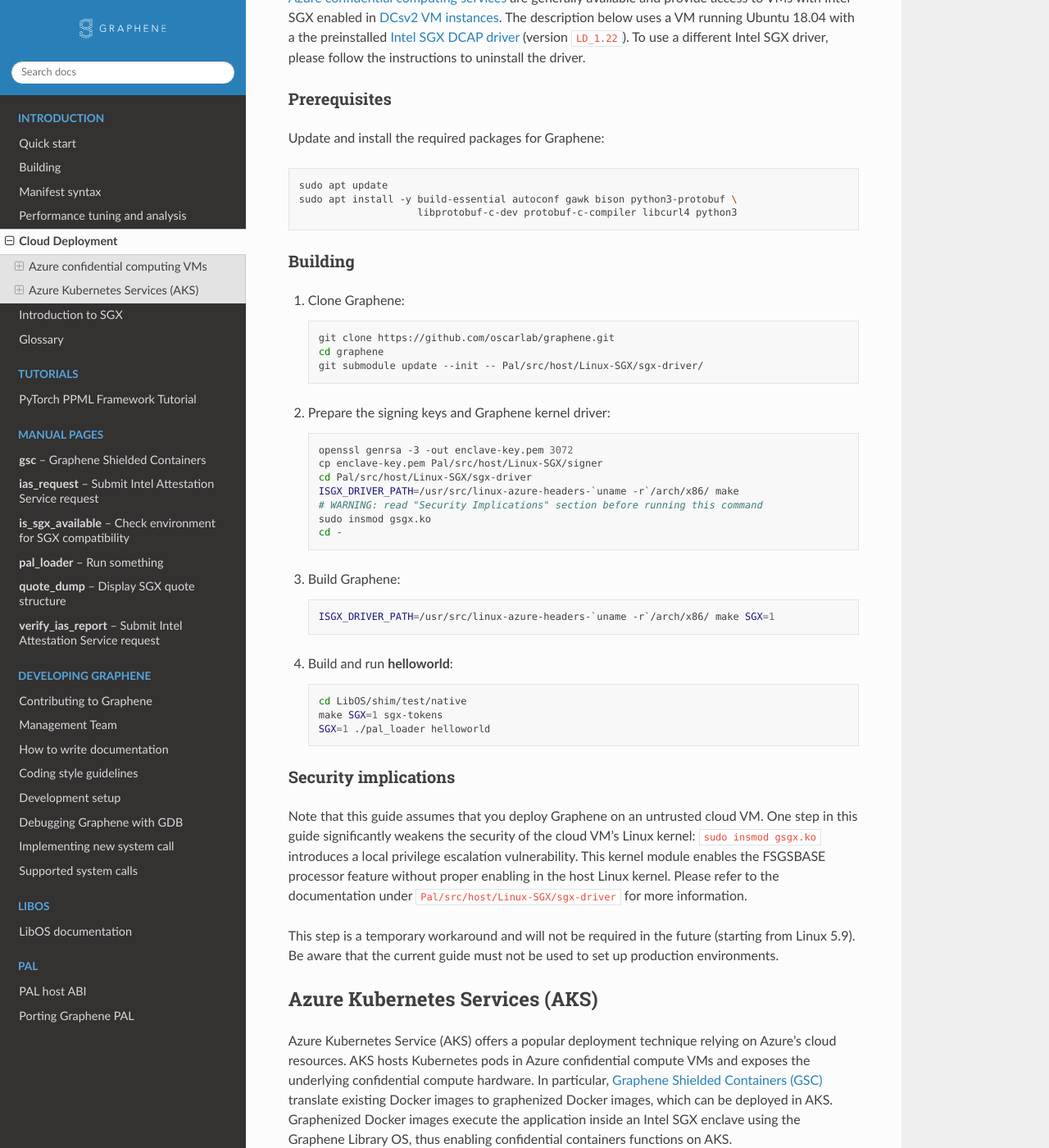
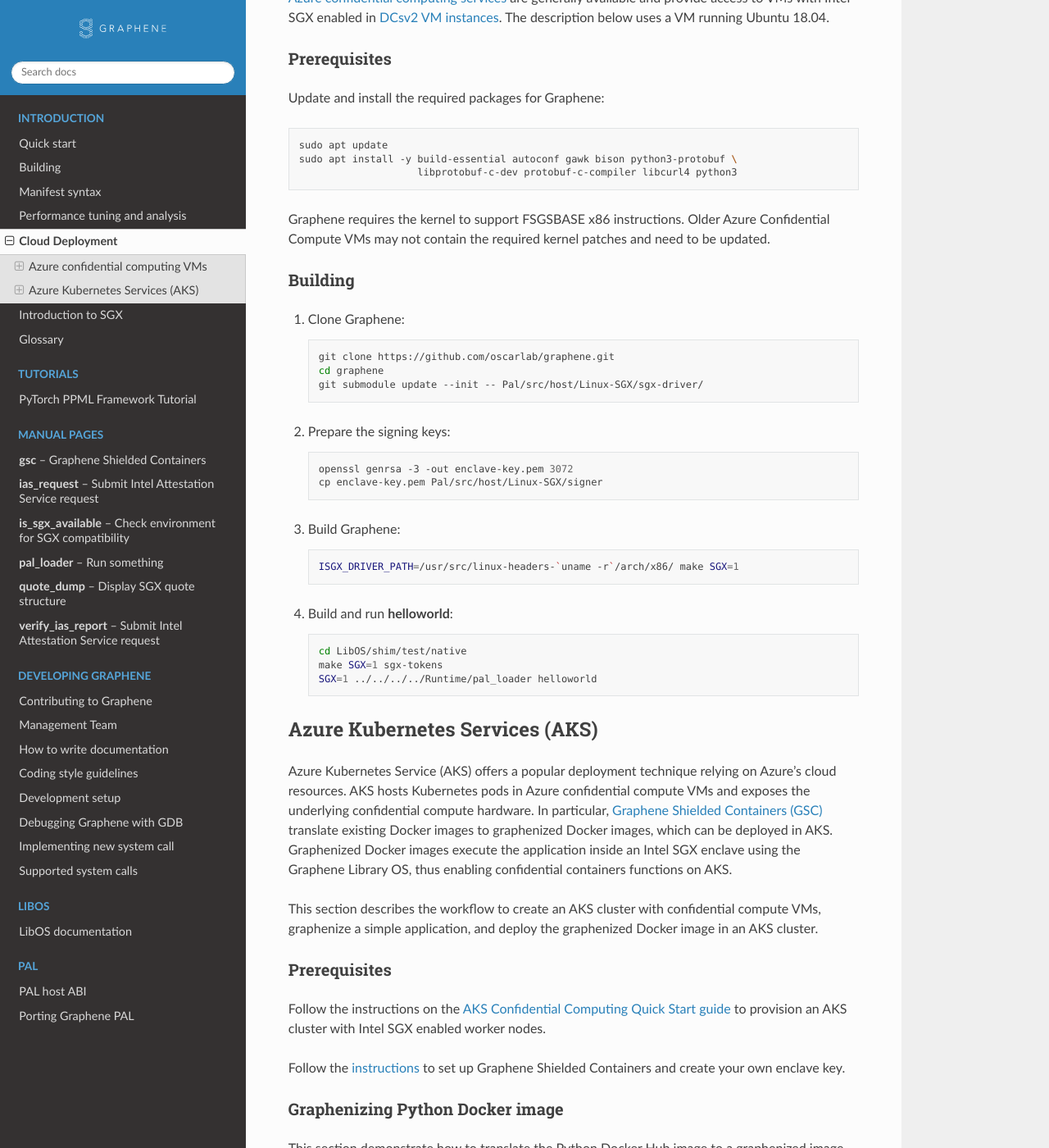
Before and after one commit to aeropittura/vaultrun, a Sphinx documentation site: the page built from Documentation/cloud-deployment.rst, in a window 1280 px wide and 1400 px high, scrolled down 398 px. Shown: the whole window at 82% size. Built offline with Sphinx 7.4.7 and the Read the Docs theme 2.0.0, drawn with Linux system fonts in a browser that asks for light colours.

Commit message:
[Docs] Update Azure Confidential Compute VM deployment description
Original-author: Anjo Vahldiek-Oberwagner <anjovahldiek@gmail.com>
Original-committer: Dmitrii Kuvaiskii <dmitrii.kuvaiskii@intel.com>
Original-commit: fbca480db44c6a1b33b8e6e889469695b4109fd7

```diff
--- a/Documentation/cloud-deployment.rst
+++ b/Documentation/cloud-deployment.rst
@@ -18,11 +18,7 @@ Azure confidential computing VMs
 generally available and provide access to VMs with Intel SGX enabled in `DCsv2
 VM instances
 <https://docs.microsoft.com/en-us/azure/virtual-machines/dcv2-series>`__. The
-description below uses a VM running Ubuntu 18.04 with a the preinstalled `Intel
-SGX DCAP driver
-<https://github.com/intel/SGXDataCenterAttestationPrimitives/tree/LD_1.22>`__
-(version ``LD_1.22``). To use a different Intel SGX driver, please follow the
-instructions to uninstall the driver.
+description below uses a VM running Ubuntu 18.04.
 
 Prerequisites
 ^^^^^^^^^^^^^
@@ -33,6 +29,10 @@ Update and install the required packages for Graphene::
    sudo apt install -y build-essential autoconf gawk bison python3-protobuf \
                        libprotobuf-c-dev protobuf-c-compiler libcurl4 python3
 
+Graphene requires the kernel to support FSGSBASE x86 instructions. Older Azure
+Confidential Compute VMs may not contain the required kernel patches and need to
+be updated.
+
 Building
 ^^^^^^^^
 
@@ -42,40 +42,20 @@ Building
        cd graphene
        git submodule update --init -- Pal/src/host/Linux-SGX/sgx-driver/
 
-#. Prepare the signing keys and Graphene kernel driver::
+#. Prepare the signing keys::
 
        openssl genrsa -3 -out enclave-key.pem 3072
        cp enclave-key.pem Pal/src/host/Linux-SGX/signer
-       cd Pal/src/host/Linux-SGX/sgx-driver
-       ISGX_DRIVER_PATH=/usr/src/linux-azure-headers-`uname -r`/arch/x86/ make
-       # WARNING: read "Security Implications" section before running this command
-       sudo insmod gsgx.ko
-       cd -
 
 #. Build Graphene::
 
-       ISGX_DRIVER_PATH=/usr/src/linux-azure-headers-`uname -r`/arch/x86/ make SGX=1
+       ISGX_DRIVER_PATH=/usr/src/linux-headers-`uname -r`/arch/x86/ make SGX=1
 
 #. Build and run :program:`helloworld`::
 
        cd LibOS/shim/test/native
        make SGX=1 sgx-tokens
-       SGX=1 ./pal_loader helloworld
-
-
-Security implications
-^^^^^^^^^^^^^^^^^^^^^
-
-Note that this guide assumes that you deploy Graphene on an untrusted cloud VM.
-One step in this guide significantly weakens the security of the cloud VM's
-Linux kernel: ``sudo insmod gsgx.ko`` introduces a local privilege escalation
-vulnerability. This kernel module enables the FSGSBASE processor feature
-without proper enabling in the host Linux kernel. Please refer to the
-documentation under ``Pal/src/host/Linux-SGX/sgx-driver`` for more information.
-
-This step is a temporary workaround and will not be required in the future
-(starting from Linux 5.9). Be aware that the current guide must not be used to
-set up production environments.
+       SGX=1 ../../../../Runtime/pal_loader helloworld
 
 Azure Kubernetes Services (AKS)
 -------------------------------
```
